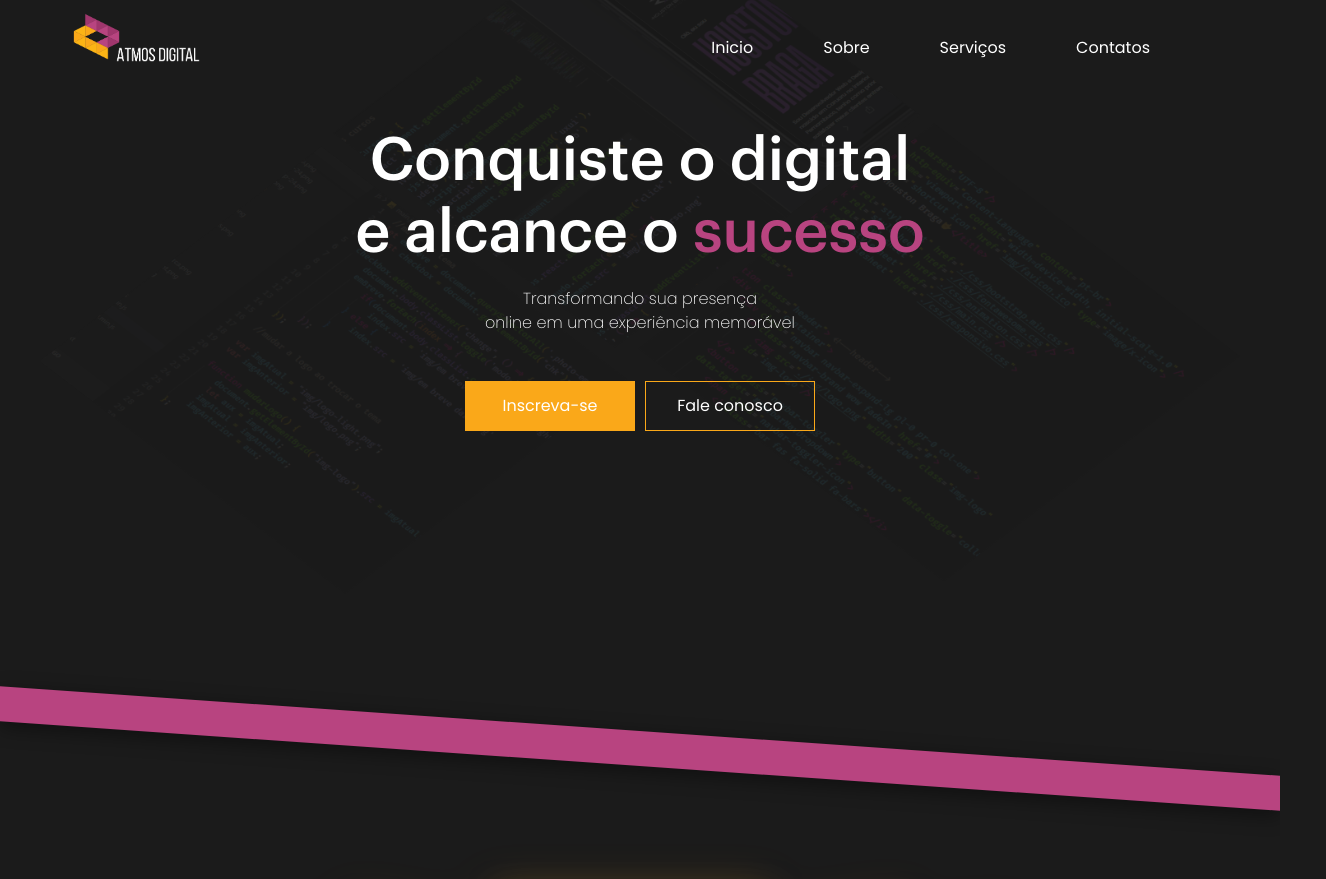
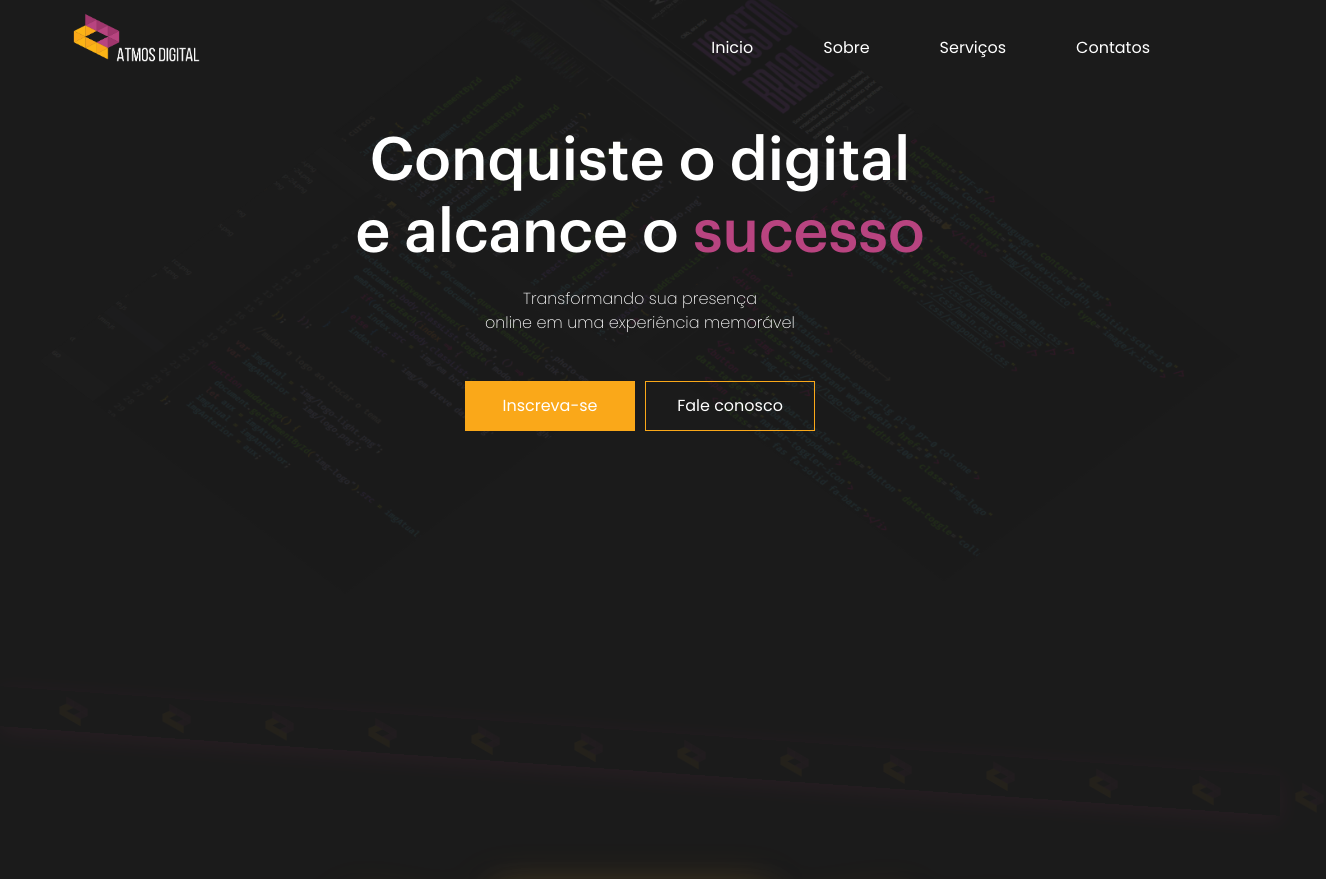
Before and after one commit to houstonbraga/Atmos-digital, a plain HTML site: page index.html in a window 1280 px wide. Shown: the top 879 px of the page, 1326 px wide, since content can reach past the window. Drawn offline with Linux system fonts and the light colour scheme.

Commit message:
adicionamento da logo no meio do separadaor

```diff
--- a/Css/main.css
+++ b/Css/main.css
@@ -183,18 +183,35 @@ a.navbar-brand {
 }
 
 .separator-logo {
-    background-color: #B84480;
+    background-color: transparent;
     width: 100%;
     position: absolute;
-    box-shadow: 0px 5px 20px rgba(0, 0, 0, 0.432);
+
+    box-shadow: 0px 5px 22px #aa3b74dc;
     right: 0;
     left: 0;
-    height: 35px;
+    height: 40px;
     margin-top: 300px;
-    opacity: ;
+    opacity: 0.1;
     -ms-transform: skewY(4deg); /* IE 9*/
     -webkit-transform: skewY(4deg); /*safari*/
     transform: skewY(4deg);
+    display: flex;
+    flex-direction: row;
+    justify-content: center;
+    align-items: center;
+}
+
+.conteudo-separator {
+    opacity: 1!important;
+    display: flex;
+    flex-direction: row;
+    gap: 70px;
+}
+
+.img-separator {
+    opacity: 0.4;
+
 }
 
 /*QUEM SOMOS*/
--- a/Css/responsive.css
+++ b/Css/responsive.css
@@ -106,7 +106,7 @@
     }
 
     .img-hero img {
-        width: 660px!important;
+        width: 420px!important;
     }
 
 
@@ -151,6 +151,7 @@
     .home {
         padding-left: 0!important;
         padding-right: 0!important;
+        margin-bottom: -270px!important;
     }
 
     .sobre h1 {
--- a/index.html
+++ b/index.html
@@ -47,6 +47,9 @@
     </section>
 
     <section class="home container-fluid" id="home">
+        <div class="img-hero pt-5">
+            <img src="img/Group 4.png" width="1200px" style="opacity: 0.1;">
+        </div>
         <h1>
             Conquiste o digital <br> e alcance o <span class="color-purple">sucesso</span>
         </h1>
@@ -69,17 +72,28 @@
             </a>
         </div>
 
-        <div class="img-hero pt-5">
-            <img src="img/Group 4.png" width="1200px" style="opacity: 0.1;">
-        </div>
+
 
 
     </section>
-        <div>
 
+    <section class="separator-logo">
+        <div class="conteudo-separator">
+            <img src="img/LOGO-SEPARATOR.png" width="33px" class="img-separator">
+            <img src="img/logo separator 2.png" width="33px" class="img-separator">
+            <img src="img/logo separator 2.png" width="33px" class="img-separator">
+            <img src="img/logo separator 2.png" width="33px" class="img-separator">
+            <img src="img/logo separator 2.png" width="33px" class="img-separator">
+            <img src="img/logo separator 2.png" width="33px" class="img-separator">
+            <img src="img/logo separator 2.png" width="33px" class="img-separator">
+            <img src="img/logo separator 2.png" width="33px" class="img-separator">
+            <img src="img/logo separator 2.png" width="33px" class="img-separator">
+            <img src="img/logo separator 2.png" width="33px" class="img-separator">
+            <img src="img/logo separator 2.png" width="33px" class="img-separator">
+            <img src="img/logo separator 2.png" width="33px" class="img-separator">
+            <img src="img/logo separator 2.png" width="33px" class="img-separator">
+            <img src="img/logo separator 2.png" width="33px" class="img-separator">
         </div>
-    <section class="separator-logo">
-
     </section>
 
     <section class="sobre container" id="sobre">
```
Also changed, not shown: img/LOGO-SEPARATOR.png (added), img/logo separator 2.png (added).
